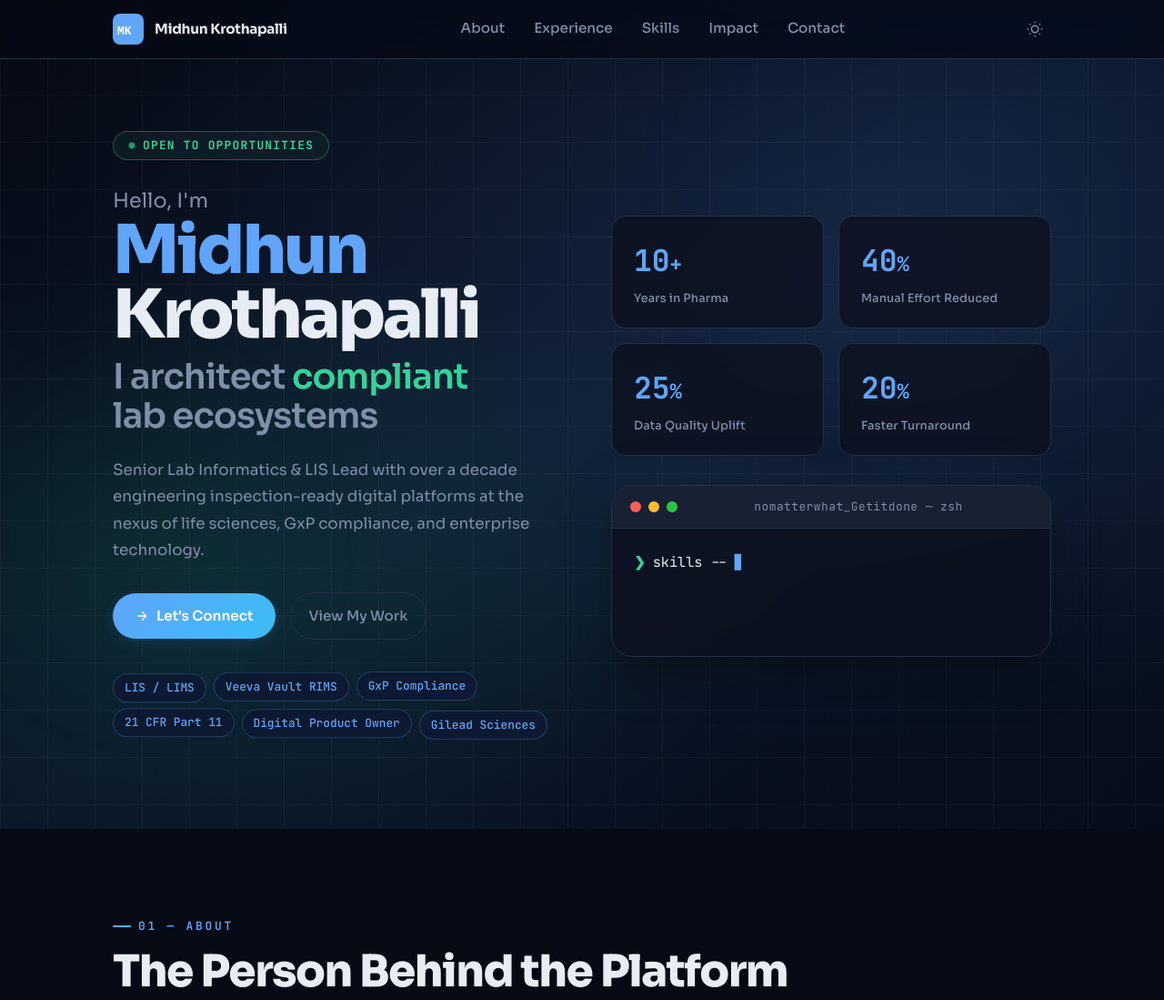
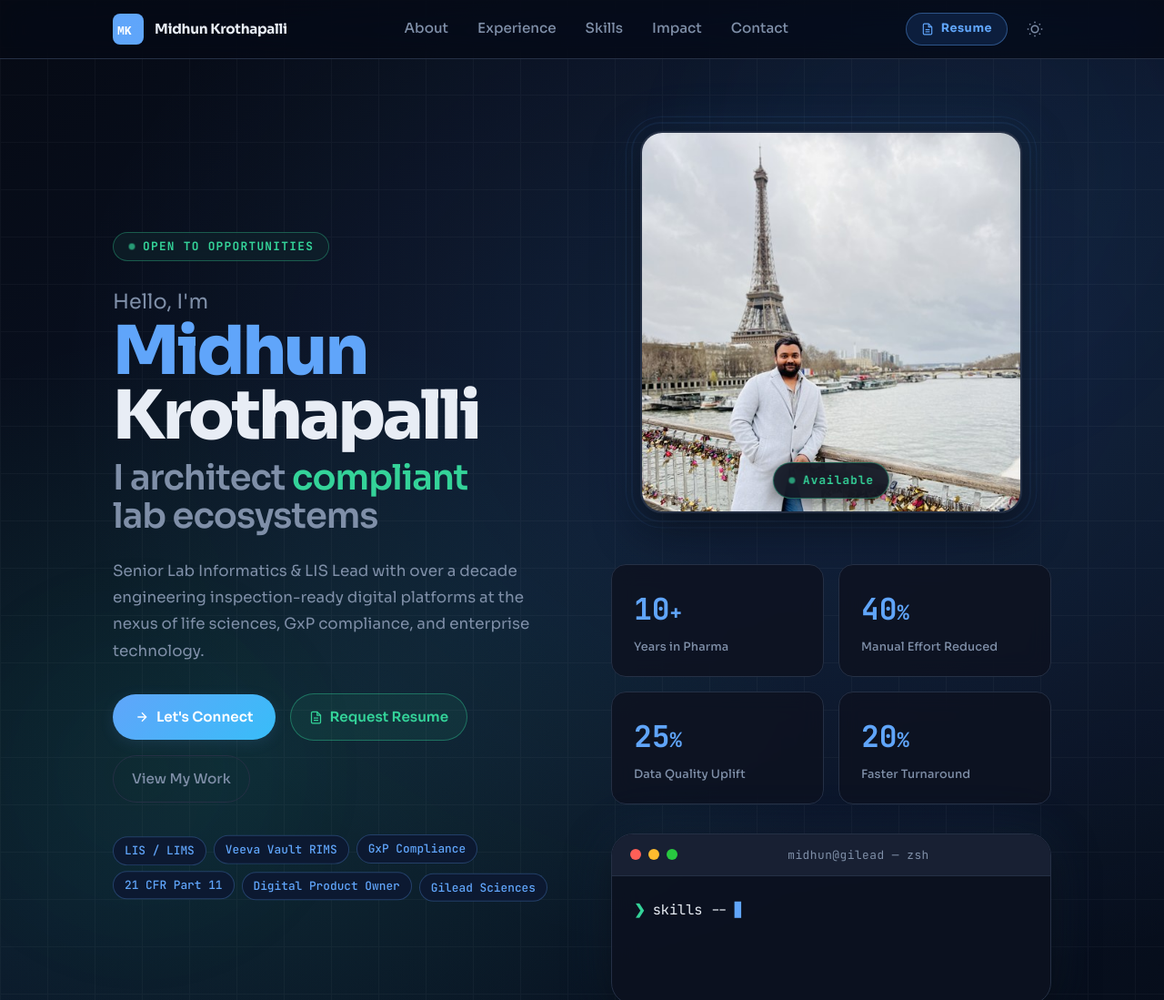
Before and after one commit to midhun1802/midhunkrothapalli.github.io, a plain HTML site: page index.html in a window 1280 px wide. Shown: the top 1099 px of the page at 91% size. Drawn offline with Linux system fonts and the light colour scheme; animation ran at ten frames a second.

Commit message:
Fix contact icon size + themewith new update

```diff
--- a/index.html
+++ b/index.html
@@ -41,6 +41,10 @@
         <a href="#contact">Contact</a>
       </nav>
       <div class="header-actions">
+        <a href="mailto:Midhunkrothapalli@yahoo.com?subject=Resume%20Request%20—%20[Your%20Name]&body=Hi%20Midhun%2C%0A%0AI%20came%20across%20your%20portfolio%20and%20would%20love%20to%20review%20your%20resume.%0A%0AThank%20you!" class="btn-resume-nav" aria-label="Request Resume">
+          <svg width="14" height="14" viewBox="0 0 24 24" fill="none" stroke="currentColor" stroke-width="2"><path d="M14 2H6a2 2 0 0 0-2 2v16a2 2 0 0 0 2 2h12a2 2 0 0 0 2-2V8z"/><polyline points="14,2 14,8 20,8"/><line x1="16" y1="13" x2="8" y2="13"/><line x1="16" y1="17" x2="8" y2="17"/></svg>
+          Resume
+        </a>
         <button data-theme-toggle aria-label="Switch to light mode" class="theme-toggle">
           <svg width="18" height="18" viewBox="0 0 24 24" fill="none" stroke="currentColor" stroke-width="2"><path d="M21 12.79A9 9 0 1 1 11.21 3 7 7 0 0 0 21 12.79z"/></svg>
         </button>
@@ -86,6 +90,10 @@
               <svg width="16" height="16" viewBox="0 0 24 24" fill="none" stroke="currentColor" stroke-width="2"><path d="M5 12h14M12 5l7 7-7 7"/></svg>
               Let's Connect
             </a>
+            <a href="mailto:Midhunkrothapalli@yahoo.com?subject=Resume%20Request%20%E2%80%94%20[Your%20Name]&body=Hi%20Midhun%2C%0A%0AI%20came%20across%20your%20portfolio%20and%20would%20love%20to%20review%20your%20resume.%0A%0AThank%20you!" class="btn-resume">
+              <svg width="15" height="15" viewBox="0 0 24 24" fill="none" stroke="currentColor" stroke-width="2"><path d="M14 2H6a2 2 0 0 0-2 2v16a2 2 0 0 0 2 2h12a2 2 0 0 0 2-2V8z"/><polyline points="14,2 14,8 20,8"/><line x1="16" y1="13" x2="8" y2="13"/><line x1="16" y1="17" x2="8" y2="17"/></svg>
+              Request Resume
+            </a>
             <a href="#experience" class="btn-ghost">View My Work</a>
           </div>
 
@@ -100,6 +108,22 @@
         </div>
 
         <div class="hero-right">
+          <div class="profile-photo-wrap reveal delay-1">
+            <div class="profile-photo-ring"></div>
+            <div class="profile-photo-ring ring-2"></div>
+            <img
+              src="profile.jpeg"
+              alt="Midhun Krothapalli — Lab Informatics & LIS Lead"
+              class="profile-photo"
+              width="420" height="346"
+              loading="eager"
+            />
+            <div class="profile-photo-badge">
+              <span class="badge-dot"></span>
+              <span class="mono">Available</span>
+            </div>
+          </div>
+
           <div class="hero-stats">
             <div class="stat-card reveal delay-1">
               <span class="stat-num" data-target="10">0</span><span class="stat-plus">+</span>
@@ -124,7 +148,7 @@
               <span class="dot red"></span>
               <span class="dot yellow"></span>
               <span class="dot green"></span>
-              <span class="mono terminal-title">nomatterwhat_Getitdone — zsh</span>
+              <span class="mono terminal-title">midhun@gilead — zsh</span>
             </div>
             <div class="terminal-body">
               <div class="terminal-line">
--- a/script.js
+++ b/script.js
@@ -223,7 +223,7 @@ const commands = [
     output: [
       { text: '▸ Status   : OPEN TO OPPORTUNITIES', cls: 'line-green' },
       { text: '▸ Focus    : Senior Leadership Roles', cls: 'line-blue' },
-      { text: '▸ Location : Where ever the Job Demands (flexible)', cls: '' },
+      { text: '▸ Location : Houston, TX (flexible)', cls: '' },
     ]
   }
 ];
--- a/style.css
+++ b/style.css
@@ -192,6 +192,23 @@ body::before {
 .mobile-link:last-child { border-bottom: none; }
 .mobile-link:hover { color: var(--color-primary); }
 
+/* ── NAV RESUME BUTTON ──────────────────────────────────────── */
+.btn-resume-nav {
+  display: inline-flex; align-items: center; gap: var(--space-2);
+  font-size: var(--text-xs); font-weight: 700; letter-spacing: 0.04em;
+  color: var(--color-primary);
+  border: 1.5px solid color-mix(in srgb, var(--color-primary) 40%, transparent);
+  background: var(--color-primary-highlight);
+  padding: 6px var(--space-4); border-radius: var(--radius-full);
+  transition: background var(--transition), border-color var(--transition), transform var(--transition), box-shadow var(--transition);
+  white-space: nowrap;
+}
+.btn-resume-nav:hover {
+  border-color: var(--color-primary);
+  transform: translateY(-1px);
+  box-shadow: 0 4px 14px var(--color-primary-glow);
+}
+
 /* ── HERO ────────────────────────────────────────────────────── */
 .hero-section {
   position: relative; z-index: 1;
@@ -291,6 +308,67 @@ body::before {
   transition: color var(--transition), border-color var(--transition), background var(--transition);
 }
 .btn-ghost:hover { color: var(--color-primary); border-color: var(--color-primary); background: var(--color-primary-highlight); }
+
+.btn-resume {
+  display: inline-flex; align-items: center; gap: var(--space-2);
+  color: var(--color-accent); font-weight: 600; font-size: var(--text-sm);
+  padding: var(--space-3) var(--space-5); border-radius: var(--radius-full);
+  border: 1.5px solid color-mix(in srgb, var(--color-accent) 40%, transparent);
+  background: color-mix(in srgb, var(--color-accent-glow) 60%, transparent);
+  transition: color var(--transition), border-color var(--transition), background var(--transition), transform var(--transition), box-shadow var(--transition);
+}
+.btn-resume:hover {
+  color: var(--color-accent); border-color: var(--color-accent);
+  background: color-mix(in srgb, var(--color-accent-glow) 120%, transparent);
+  transform: translateY(-2px); box-shadow: 0 6px 20px var(--color-accent-glow);
+}
+
+/* ── PROFILE PHOTO ──────────────────────────────────────────── */
+.profile-photo-wrap {
+  position: relative; width: 100%; max-width: 420px;
+  margin: 0 auto var(--space-6);
+}
+.profile-photo {
+  width: 100%; height: auto;
+  border-radius: var(--radius-2xl);
+  display: block;
+  object-fit: cover; object-position: center top;
+  border: 2px solid var(--color-border);
+  box-shadow: var(--shadow-lg), 0 0 60px var(--color-primary-glow);
+  position: relative; z-index: 2;
+  transition: box-shadow var(--transition-slow), transform var(--transition-slow);
+}
+.profile-photo-wrap:hover .profile-photo {
+  box-shadow: var(--shadow-lg), 0 0 90px var(--color-primary-glow);
+  transform: translateY(-4px) scale(1.01);
+}
+.profile-photo-ring {
+  position: absolute; inset: -8px; border-radius: calc(var(--radius-2xl) + 8px);
+  border: 1.5px solid color-mix(in srgb, var(--color-primary) 25%, transparent);
+  z-index: 1;
+  animation: ringPulse 3s ease-in-out infinite;
+}
+.ring-2 {
+  inset: -16px; border-radius: calc(var(--radius-2xl) + 16px);
+  border-color: color-mix(in srgb, var(--color-primary) 12%, transparent);
+  animation-delay: 0.6s;
+}
+@keyframes ringPulse {
+  0%,100% { opacity: 1; transform: scale(1); }
+  50% { opacity: 0.5; transform: scale(1.01); }
+}
+.profile-photo-badge {
+  position: absolute; bottom: var(--space-4); left: 50%; transform: translateX(-50%);
+  display: inline-flex; align-items: center; gap: var(--space-2);
+  background: color-mix(in srgb, var(--color-surface) 90%, transparent);
+  border: 1px solid color-mix(in srgb, var(--color-accent) 40%, transparent);
+  border-radius: var(--radius-full);
+  padding: var(--space-2) var(--space-4);
+  backdrop-filter: blur(12px);
+  z-index: 3; white-space: nowrap;
+  box-shadow: var(--shadow-md);
+}
+.profile-photo-badge .mono { font-size: var(--text-xs); color: var(--color-accent); font-weight: 700; letter-spacing: 0.08em; }
 
 /* FLOATING TAGS */
 .hero-floating-tags { display: flex; flex-wrap: wrap; gap: var(--space-2); }
@@ -545,11 +623,11 @@ body::before {
 .contact-card:hover { border-color: var(--color-primary); box-shadow: var(--shadow-md); transform: translateX(8px); }
 .contact-card:hover::before { transform: scaleY(1); }
 .contact-icon {
-  width: 42px; height: 42px; border-radius: var(--radius-md);
+  width: 36px; height: 36px; border-radius: var(--radius-md);
   background: var(--color-primary-highlight);
   display: flex; align-items: center; justify-content: center; flex-shrink: 0;
 }
-.contact-icon svg { width: 18px; height: 18px; color: var(--color-primary); }
+.contact-icon svg { width: 15px; height: 15px; color: var(--color-primary); }
 .contact-info { flex: 1; }
 .contact-label {
   font-family: var(--font-mono); font-size: var(--text-xs); color: var(--color-primary);
@@ -595,10 +673,12 @@ body::before {
   .hero-container { grid-template-columns: 1fr; }
   .hero-right { order: -1; }
   .hero-stats { grid-template-columns: 1fr 1fr; }
+  .profile-photo-wrap { max-width: 340px; }
   .about-grid { grid-template-columns: 1fr; gap: var(--space-10); }
 }
 @media (max-width: 768px) {
   .nav-links { display: none; }
+  .btn-resume-nav { display: none; }
   .hamburger { display: flex; }
   .hero-stats { flex-direction: column; }
   .stat-card { min-width: auto; }
@@ -609,4 +689,5 @@ body::before {
   .footer-inner { flex-direction: column; gap: var(--space-2); text-align: center; }
   .contact-card { padding: var(--space-4) var(--space-5); gap: var(--space-4); }
   .hero-cta-row { flex-direction: column; align-items: flex-start; }
+  .profile-photo-wrap { max-width: 280px; }
 }
```
Also changed, not shown: profile.jpeg (added).
